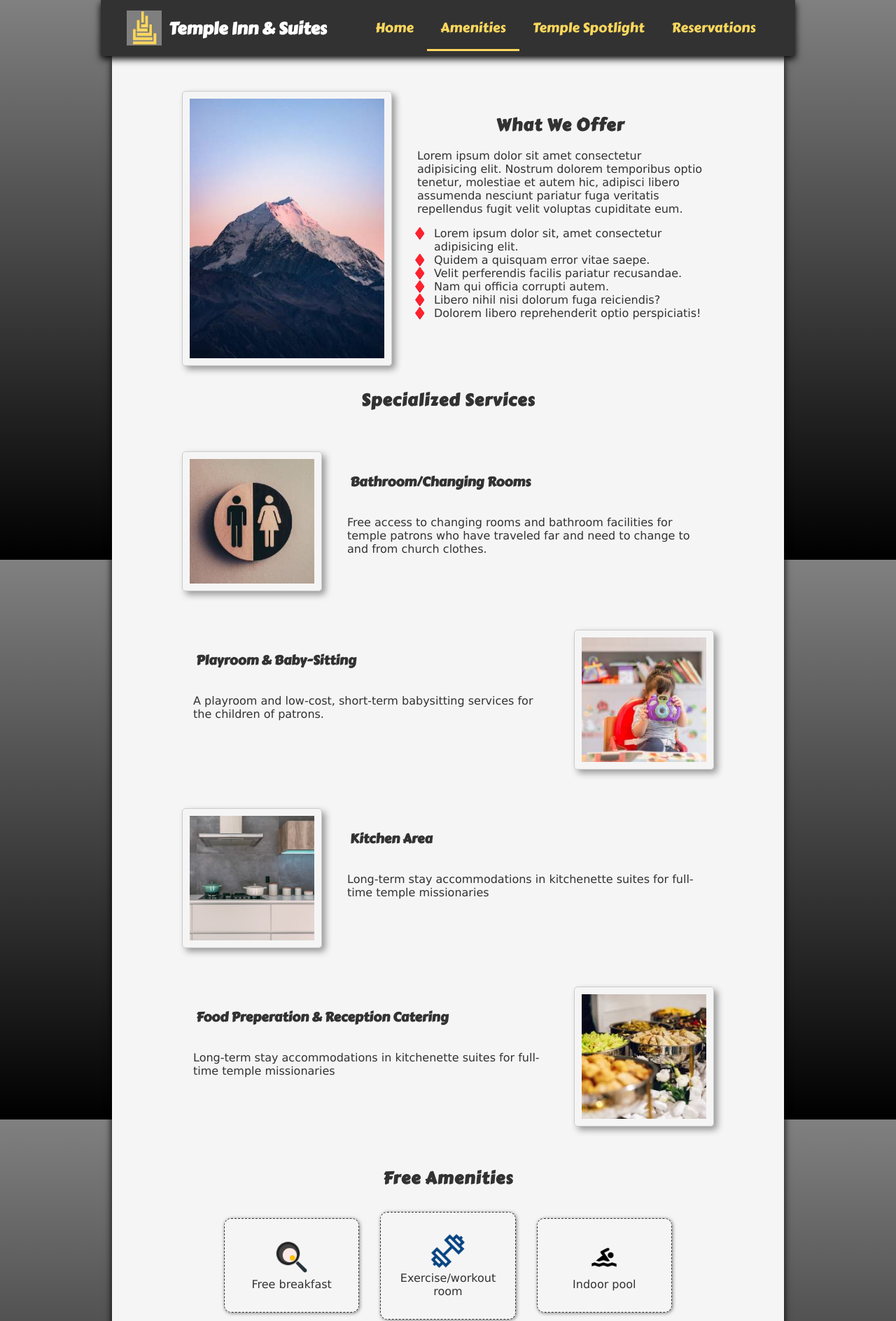
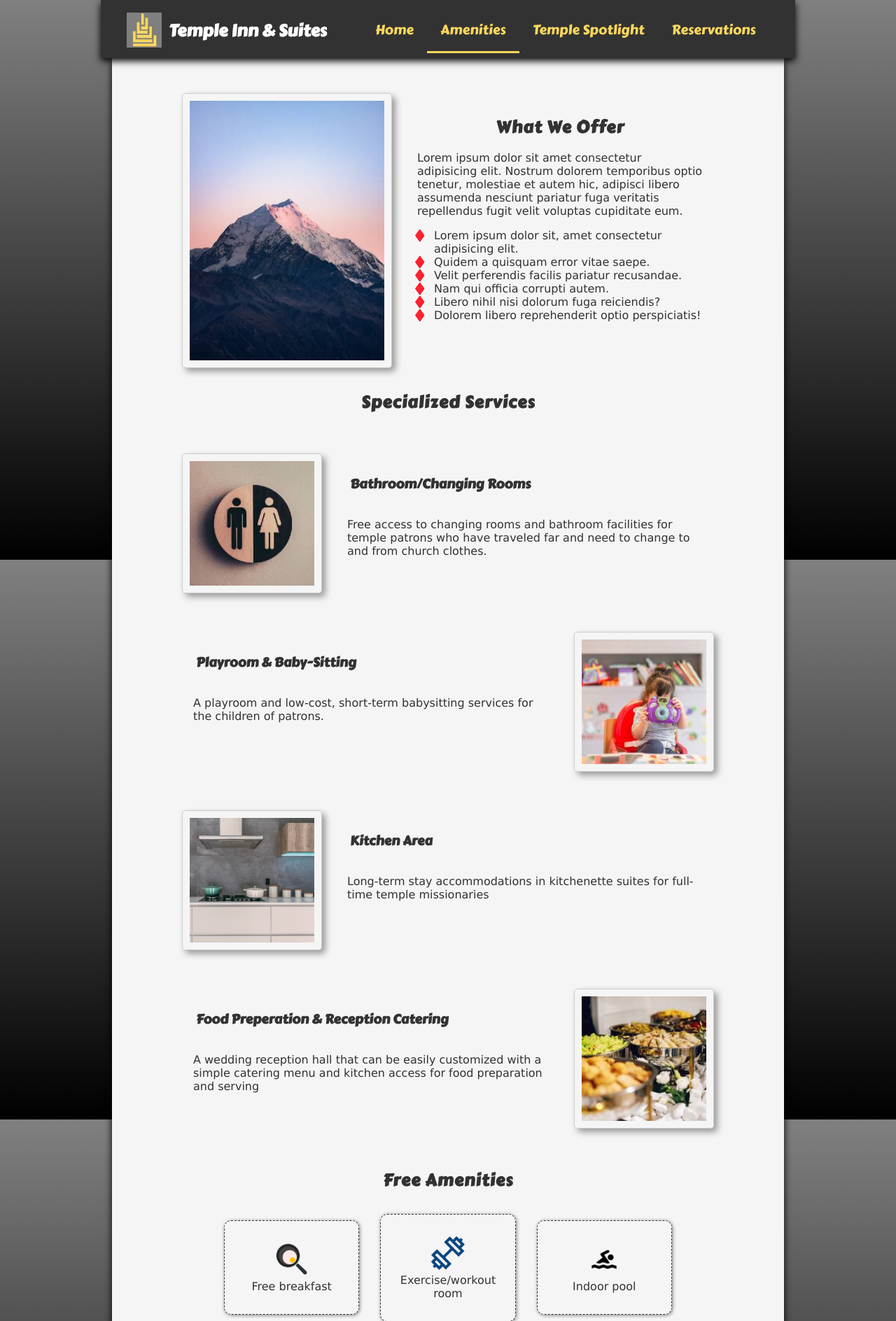
Before and after one commit to JacobHornbeck/JacobHornbeck.github.io, a PHP site: page /wdd130/project/amenities.html in a window 1280 px wide. Shown: the top 1888 px of the page at 70% size. Run offline with PHP 8.4, Linux system fonts and the light colour scheme; some web fonts are replaced.

Commit message:
last update for the Temple Inn & Suites project site

```diff
--- a/wdd130/project/amenities.html
+++ b/wdd130/project/amenities.html
@@ -101,8 +101,9 @@
                 <div>
                     <h3>Food Preperation & Reception Catering</h3>
                     <p>
-                        Long-term stay accommodations in kitchenette
-                        suites for full-time temple missionaries
+                        A wedding reception hall that can be easily
+                        customized with a simple catering menu and
+                        kitchen access for food preparation and serving
                     </p>
                 </div>
             </section>
--- a/wdd130/project/reservation.html
+++ b/wdd130/project/reservation.html
@@ -8,6 +8,7 @@
                     about the services offered at Temple Inn & Suites">
         <title>Temple Inn & Suites | Your Home Away From Home</title>
         <link rel="stylesheet" href="styles/style.css">
+        <script src="./scripts/form-handler.js"></script>
     </head>
     <body>
         <div class="menu">
@@ -42,7 +43,7 @@
             </nav>
         </header>
         <main class="non-centered">
-            <section class="cover-header"></section>
+            <div class="cover-header"></div>
             <section>
                 <h2>Making a Reservation</h2>
                 <p>
@@ -163,5 +164,4 @@
             </div>
         </footer>
     </body>
-    <script src="./scripts/form-handler.js"></script>
 </html>
--- a/wdd130/project/styles/style.css
+++ b/wdd130/project/styles/style.css
@@ -41,6 +41,7 @@
     z-index: 10;
     display: flex;
     padding: 5px 1em;
+    padding-top: 8px;
     position: relative;
     text-align: center;
     align-items: center;
@@ -382,7 +383,7 @@
     right: -20px;
 }
 
-section.cover-header {
+div.cover-header {
     background-image: url("../images/paper-fixed.jpg");
     background-position: top;
     background-attachment: local;
@@ -390,7 +391,7 @@
     background-size: cover;
     height: 150px;
 }
-main.non-centered > section.cover-header + section {
+main.non-centered > div.cover-header + section, div.cover-header + section + section {
     display: block;
 }
 main.non-centered h2 {
--- a/wdd130/project/temple-spotlight.html
+++ b/wdd130/project/temple-spotlight.html
@@ -8,6 +8,7 @@
                     about the services offered at Temple Inn & Suites">
         <title>Temple Inn & Suites | Your Home Away From Home</title>
         <link rel="stylesheet" href="styles/style.css">
+        <script src="scripts/temple-shifter.js"></script>
     </head>
     <body onkeydown="Shift()">
         <div class="menu">
@@ -133,6 +134,5 @@
                 Privacy and Cooke Statement | Jacob Hornbeck
             </div>
         </footer>
-        <script src="scripts/temple-shifter.js"></script>
     </body>
 </html>
```
